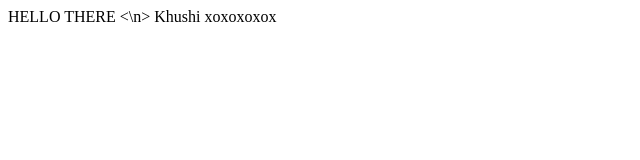
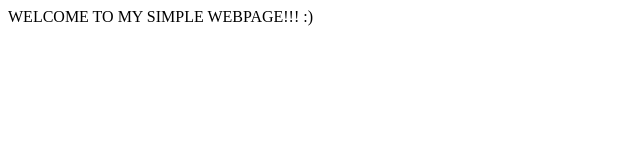
Before and after one commit to Vachiraya-bit/vachiraya-bit.github.io, a plain HTML site: page index.html in a window 1280 px wide. Shown: the full height of the page, 0-640 px from the left. Drawn offline with Linux system fonts and the light colour scheme.

Commit message:
Update index.html

```diff
--- a/index.html
+++ b/index.html
@@ -6,9 +6,7 @@
 </head>
 
  <body>
-  HELLO THERE <\n>
-  Khushi
-  xoxoxoxox
+  WELCOME TO MY SIMPLE WEBPAGE!!! :)
 </body>
 
 </html>
```
